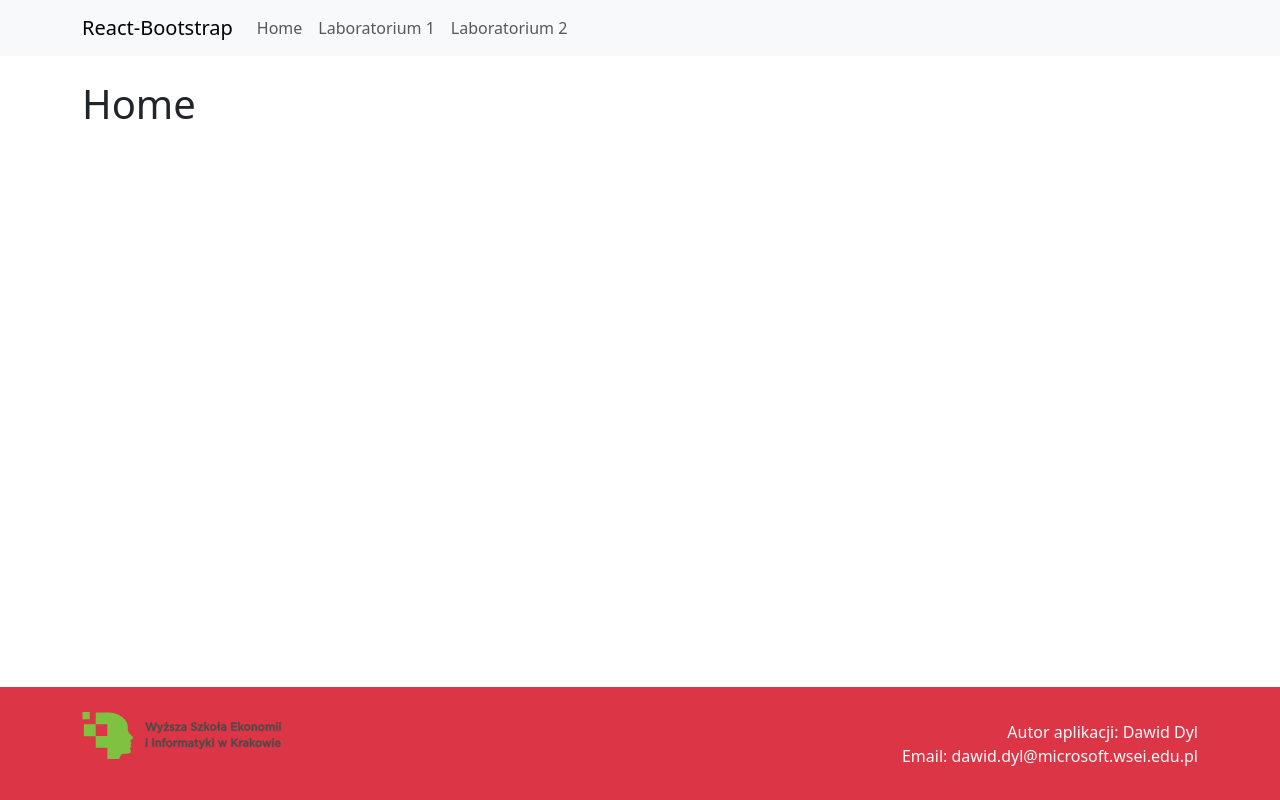
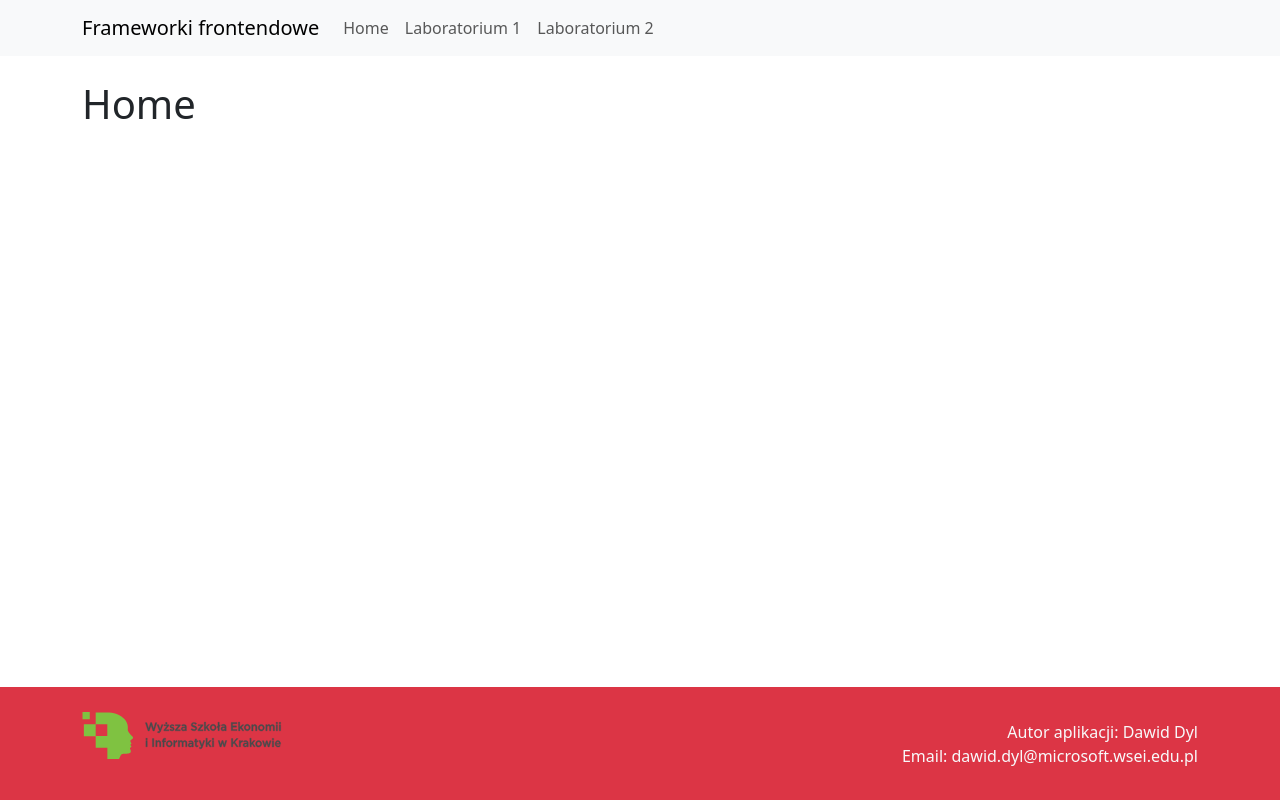
Before and after one commit to Dylo98/Lab_01, a React (Vite) app: page / in a window 1280 px wide. Built offline with nearby package versions, Linux system fonts and the light colour scheme.

Commit message:
little changes

```diff
--- a/src/components/NavBarMenu.jsx
+++ b/src/components/NavBarMenu.jsx
@@ -5,7 +5,7 @@
   return (
     <Navbar expand="lg" className="bg-body-tertiary">
       <Container>
-        <Navbar.Brand href="/">React-Bootstrap</Navbar.Brand>
+        <Navbar.Brand href="/">Frameworki frontendowe</Navbar.Brand>
         <Navbar.Toggle aria-controls="basic-navbar-nav" />
         <Navbar.Collapse id="basic-navbar-nav">
           <Nav className="me-auto">
```
